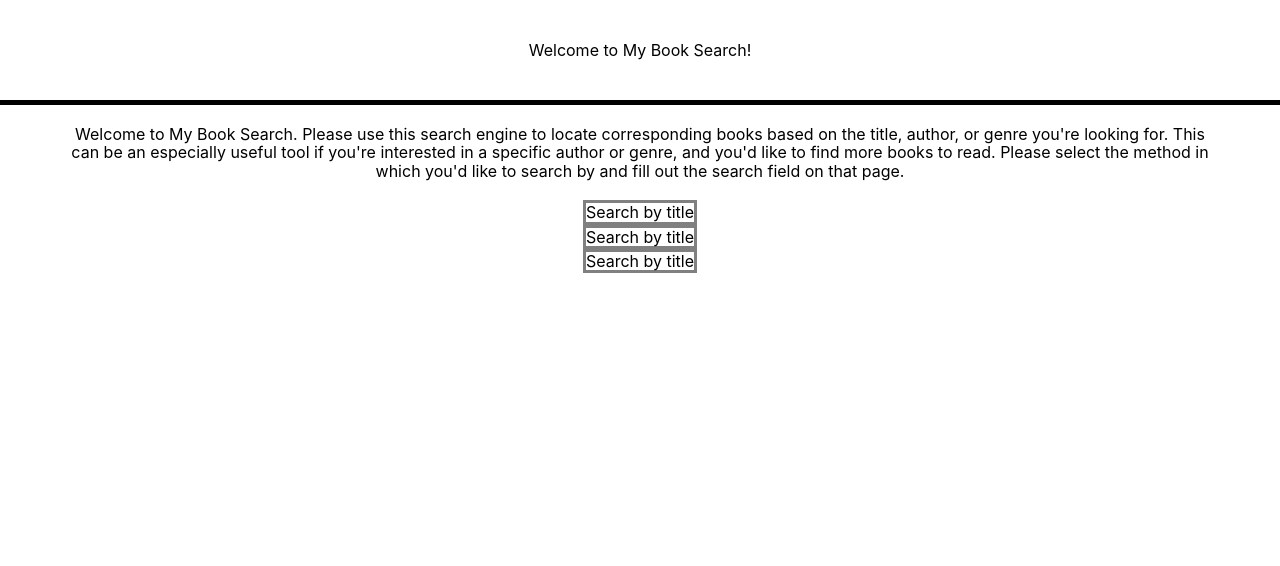
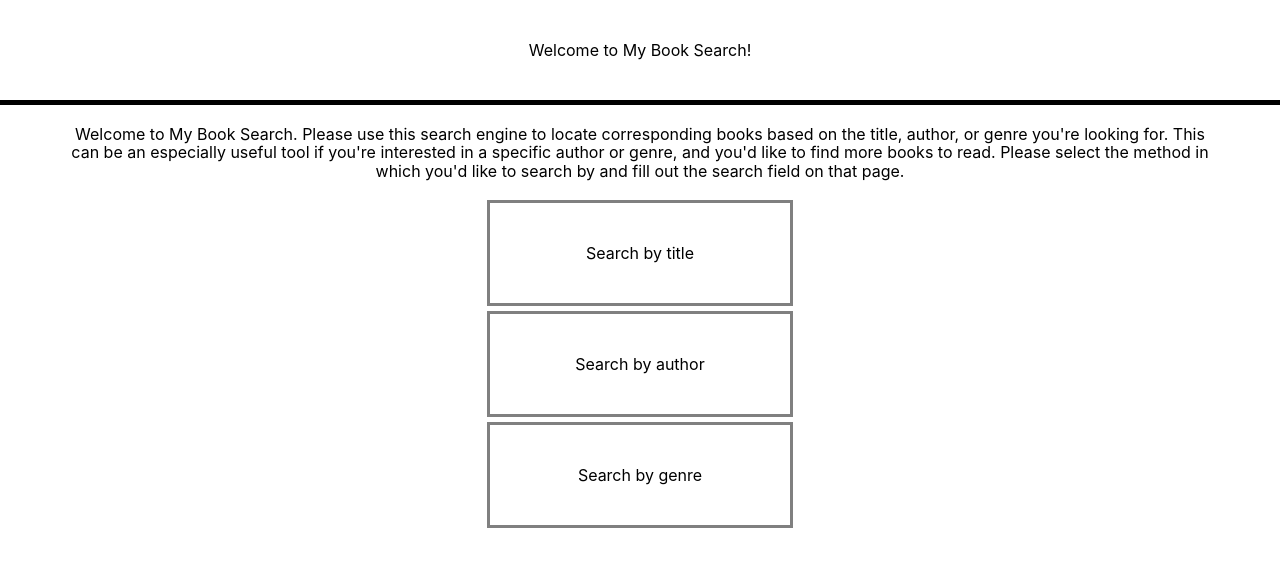
Before and after one commit to aclaycomb0004/Proj-Class-2020, a React (Create React App) app: page / in a window 1280 px wide. Shown: the top 566 px of the page. Built offline with nearby package versions, Linux system fonts and the light colour scheme.

Commit message:
added props to buttons

```diff
--- a/src/App.css
+++ b/src/App.css
@@ -24,7 +24,13 @@
 }
 
 .NavButtonStyle {
+  display: flex;
+  align-items: center;
+  justify-content: center;
   border: 3px solid gray;
+  height: 100px;
+  width: 300px;
+  margin-bottom: 5px;
 }
 
 
--- a/src/App.js
+++ b/src/App.js
@@ -23,9 +23,9 @@ function App() {
 
     <IntroText />
     <div>
-      <NavButton />
-      <NavButton />
-      <NavButton />
+      <NavButton buttonText={"Search by title"} />
+      <NavButton buttonText={"Search by author"}/>
+      <NavButton buttonText={"Search by genre"}/>
     </div>
 
     </div>
--- a/src/components/NavButton.js
+++ b/src/components/NavButton.js
@@ -1,9 +1,12 @@
 import React from 'react';
 
-function NavButton () {
+function NavButton (props) {
+
     return (
         <div className="NavButtonStyle">
-            Search by title
+            <div>
+            {props.buttonText}
+            </div>
         </div>
     )
 }
```
